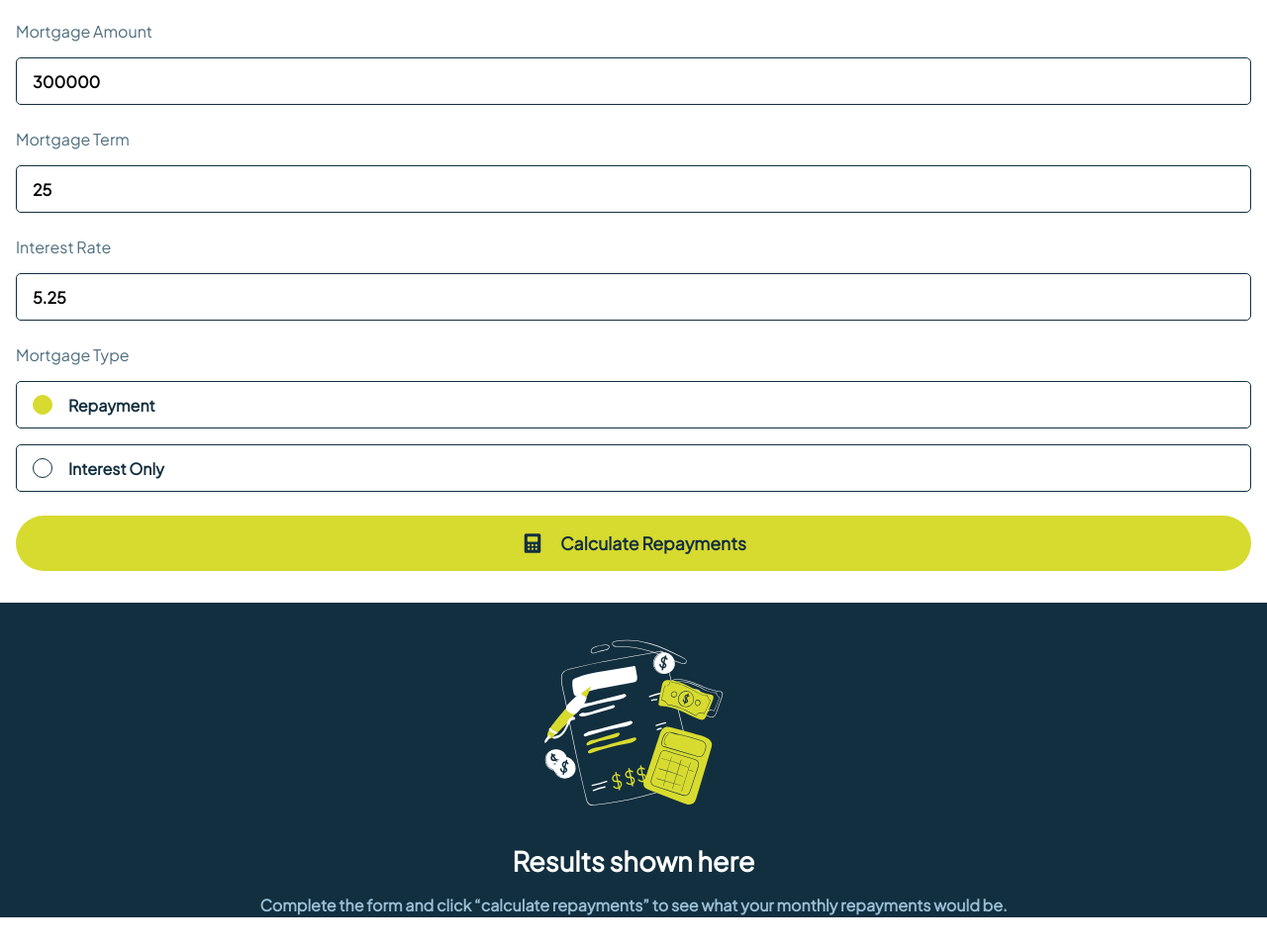
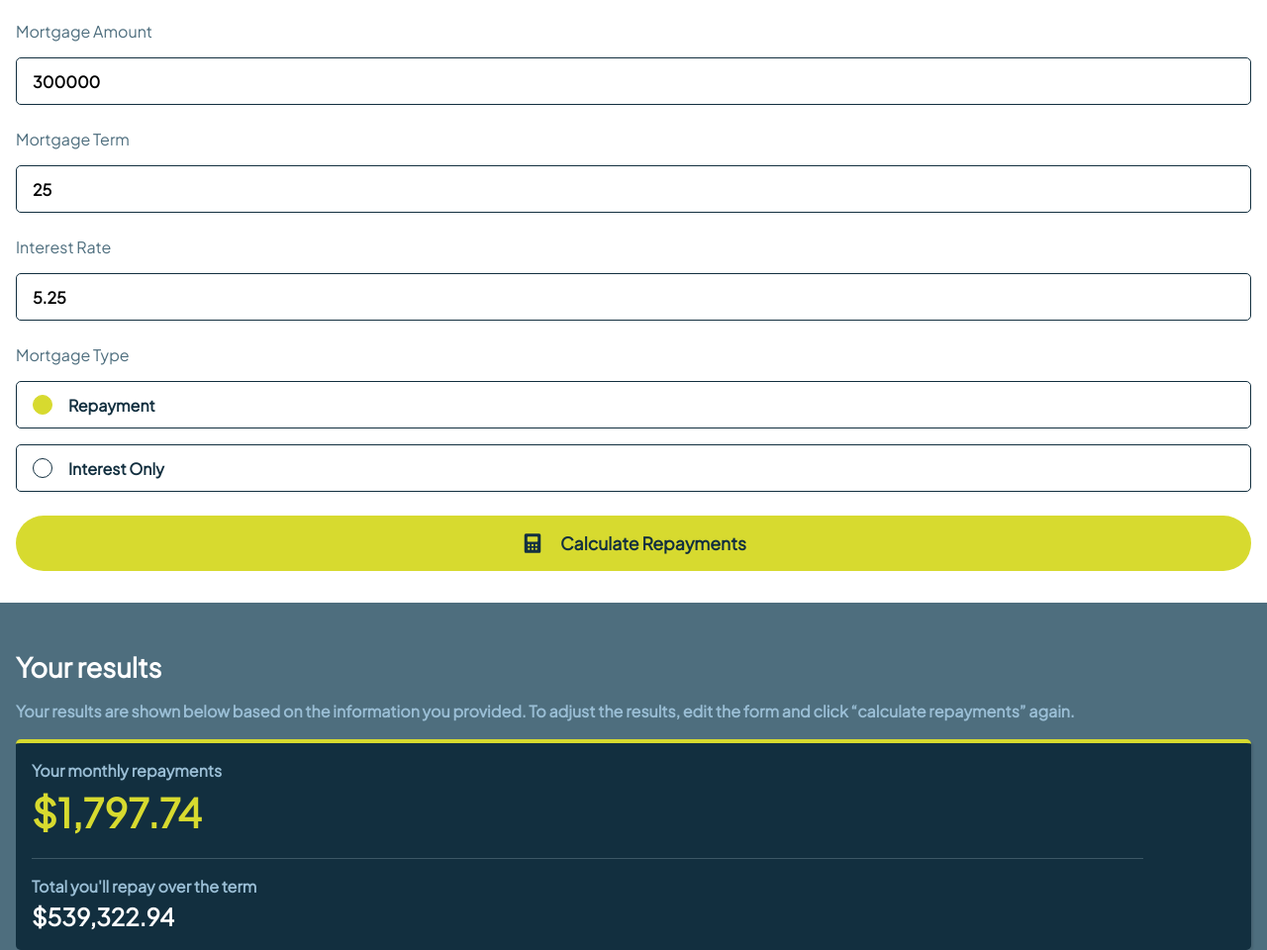
Before and after one commit to jkaps9/mortgage-repayment-calculator, a website built with webpack: page src/template.html in a window 1280 px wide. Shown: the part 94-1054 px from the top of the page at 99% size. Before the commit the page ends 1021 px from the top, so only its background shows below. Built offline with nearby package versions, Linux system fonts and the light colour scheme.

Commit message:
style completed results section

```diff
--- a/src/styles.css
+++ b/src/styles.css
@@ -148,7 +148,7 @@ body {
 
 .results {
   flex: 1;
-  background-color: var(--Slate-900);
+  background-color: var(--Slate-700);
   text-align: center;
   padding-top: 2rem;
   margin-top: 2rem;
@@ -168,4 +168,39 @@ body {
   .hidden {
     display: none;
   }
+
+  .completed-results {
+    text-align: start;
+    padding: 0 1rem;
+
+    .numeric-results {
+      margin-top: 1rem;
+      border-top: 4px solid var(--Lime);
+      border-radius: 5px;
+      background-color: var(--Slate-900);
+      box-shadow: 2px 2px 2px rgba(0, 0, 0, 0.1);
+
+      div {
+        padding: 1rem;
+
+        &.line {
+          width: 90%;
+          margin: 0 1rem;
+          padding: 0;
+          border-top: 1px solid var(--Slate-100);
+          opacity: 0.2;
+        }
+      }
+
+      p.monthly-repayment-amount {
+        color: var(--Lime);
+        font-size: 2.5rem;
+      }
+
+      p.total-repayment-amount {
+        font-size: 1.5rem;
+        color: var(--White);
+      }
+    }
+  }
 }
--- a/src/template.html
+++ b/src/template.html
@@ -63,7 +63,7 @@
             </button>
           </div>
           <div class="results">
-            <div class="empty-results">
+            <div class="empty-results hidden">
               <img src="./assets/images/illustration-empty.svg" alt="" />
               <h2>Results shown here</h2>
               <p>
@@ -71,7 +71,7 @@
                 your monthly repayments would be.
               </p>
             </div>
-            <div class="completed-results hidden">
+            <div class="completed-results">
               <h2>Your results</h2>
               <p>
                 Your results are shown below based on the information you
@@ -80,12 +80,13 @@
               </p>
               <div class="numeric-results">
                 <div class="monthly-repayments">
-                  <h3>Your monthly repayments</h3>
-                  <p class="monthly-repayment-amount"></p>
+                  <p>Your monthly repayments</p>
+                  <p class="monthly-repayment-amount">$1,797.74</p>
                 </div>
+                <div class="line"></div>
                 <div class="total-repayments">
-                  <h3>Total you'll repay over the term</h3>
-                  <p class="total-repayment-amount"></p>
+                  <p>Total you'll repay over the term</p>
+                  <p class="total-repayment-amount">$539,322.94</p>
                 </div>
               </div>
             </div>
```
